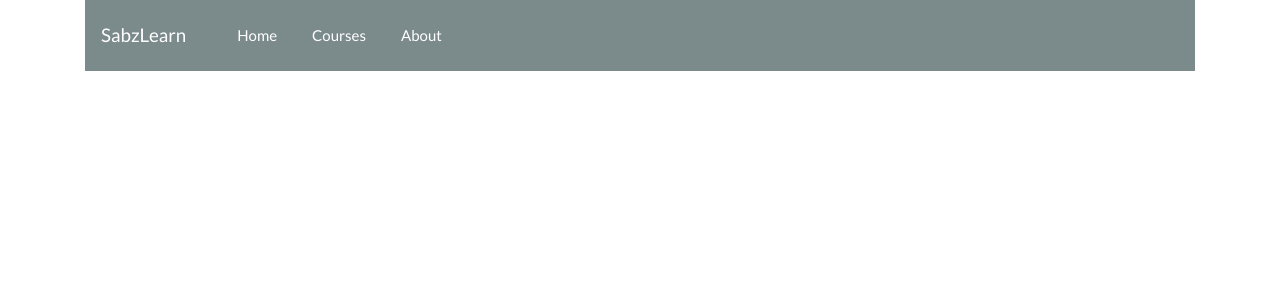
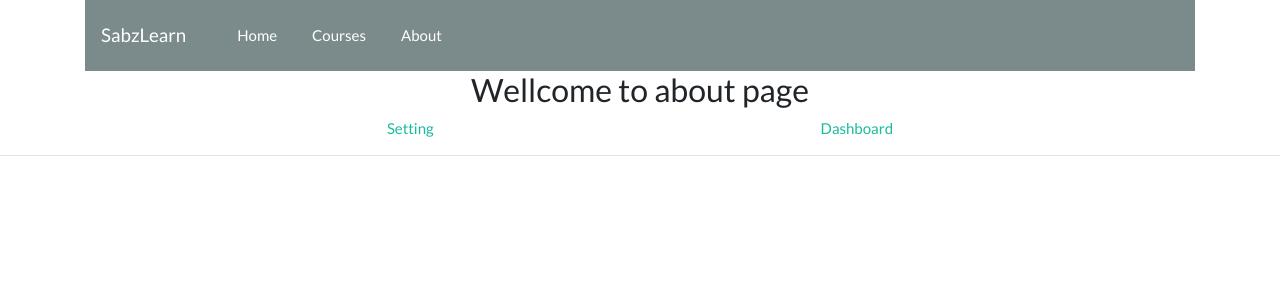
Before and after one commit to ahmadkabiri/first-app, a React (Create React App) app: page /about in a window 1280 px wide. Shown: the top 300 px of the page. Built offline with nearby package versions, Linux system fonts and the light colour scheme.

Commit message:
routes-useRoutes

```diff
--- a/src/App.js
+++ b/src/App.js
@@ -1,17 +1,43 @@
 import React from 'react'
-import {Routes, Route} from 'react-router-dom'
+import {Routes, Route , useRoutes} from 'react-router-dom'
 import Header from './components/Header'
 import Courses from './components/Courses'
 import MainCourse from './components/MainCourse'
+import About from './components/About/About'
+import { element } from 'prop-types'
+import routes from './Routes'
+
 
 export default function App() {
+
+    // let router = useRoutes([
+    //     {path : '/courses' , element : <Courses/>  } ,
+    //     {path : '/course/:courseID' , element : <MainCourse/>  } ,
+    //     {path : '/about/*' , element : <About/> , children :[
+    //         {path:'setting' , element:<p style={{textAlign:"center"}}>Setting</p>},
+    //         {path:'dashboard' , element:<p style={{textAlign:"center"}}>Dashboard</p>},
+    //     ]}
+
+
+    //   ])
+
+    let router = useRoutes(routes)
+
     return (
+
+
         <>
         <Header />
-        <Routes>
+        {/* <Routes>
             <Route path='/courses' element={<Courses />} />
             <Route path='/course/:courseID' element={<MainCourse></MainCourse>}></Route>
-        </Routes>
+            <Route path='/about/*' element={<About></About>}>
+        <Route path='setting' element={<p style={{textAlign:"center"}}>Setting</p>}></Route>
+        <Route path='dashboard' element={<p style={{textAlign:"center"}}>Dashboard</p>}></Route>
+            </Route>
+        </Routes> */}
+
+        {router}
         </>
     )
 }
--- /dev/null
+++ b/src/Routes.js
@@ -0,0 +1,17 @@
+import Course from "./components/Course"
+import Courses from "./components/Courses"
+import About from "./components/About/About"
+import MainCourse from "./components/MainCourse"
+
+let routes = [
+    {path : '/courses' , element : <Courses/>  } ,
+    {path : '/course/:courseID' , element : <MainCourse/>  } ,
+    {path : '/about/*' , element : <About/> , children :[
+        {path:'setting' , element:<p style={{textAlign:"center"}}>Setting</p>},
+        {path:'dashboard' , element:<p style={{textAlign:"center"}}>Dashboard</p>},
+    ]}
+
+
+  ]
+
+  export default routes
--- /dev/null
+++ b/src/components/About/About.js
@@ -0,0 +1,26 @@
+import React from 'react'
+import { Link , Outlet } from 'react-router-dom'
+
+export default function About() {
+
+
+
+
+
+  return (
+
+
+    <div>
+      <h3 style={{textAlign:"center"}}>
+      Wellcome to about page
+      </h3>
+      <div style={{display:"flex" , justifyContent:"space-evenly"}}>
+      <Link to="setting">Setting</Link>
+      <Link to="dashboard">Dashboard</Link>
+      </div>
+      <hr />
+      <Outlet></Outlet>
+
+    </div>
+  )
+}
```
